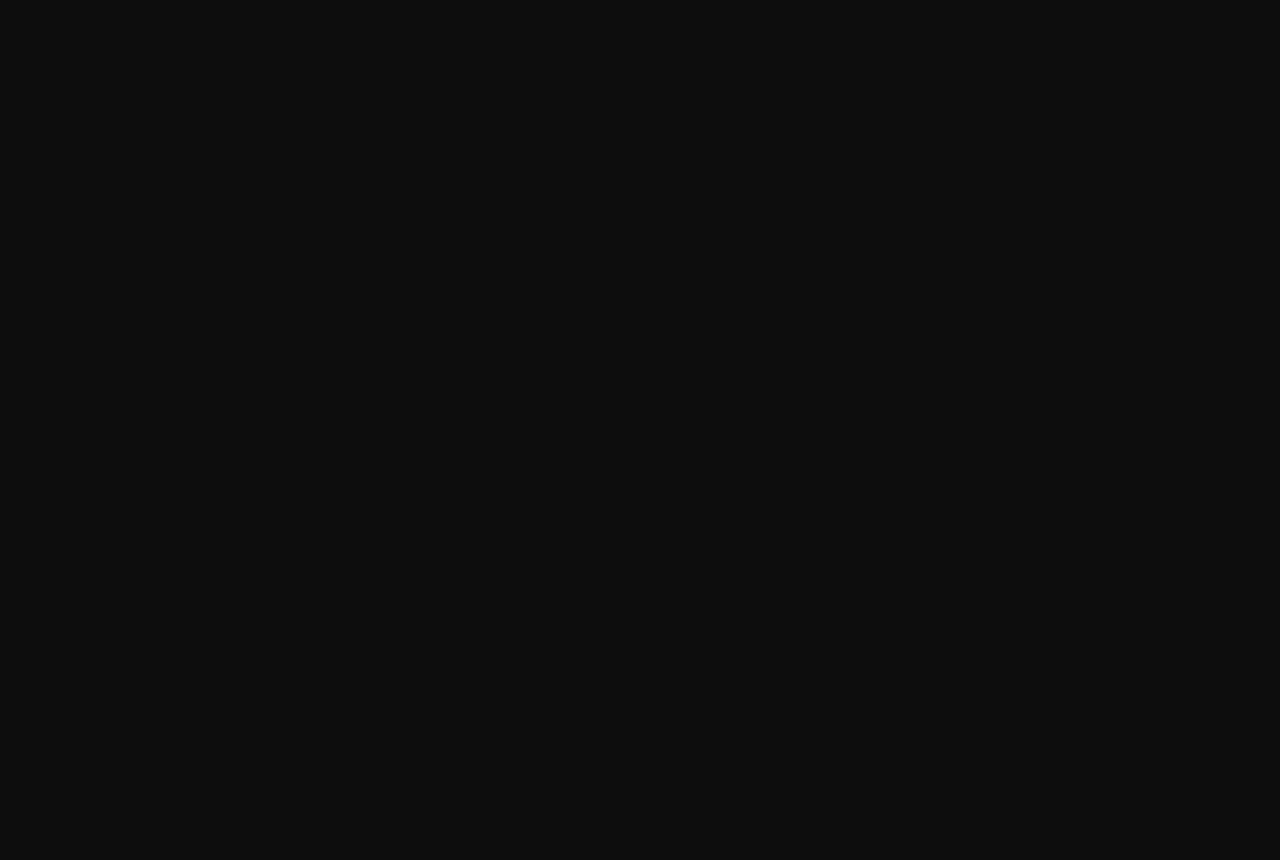
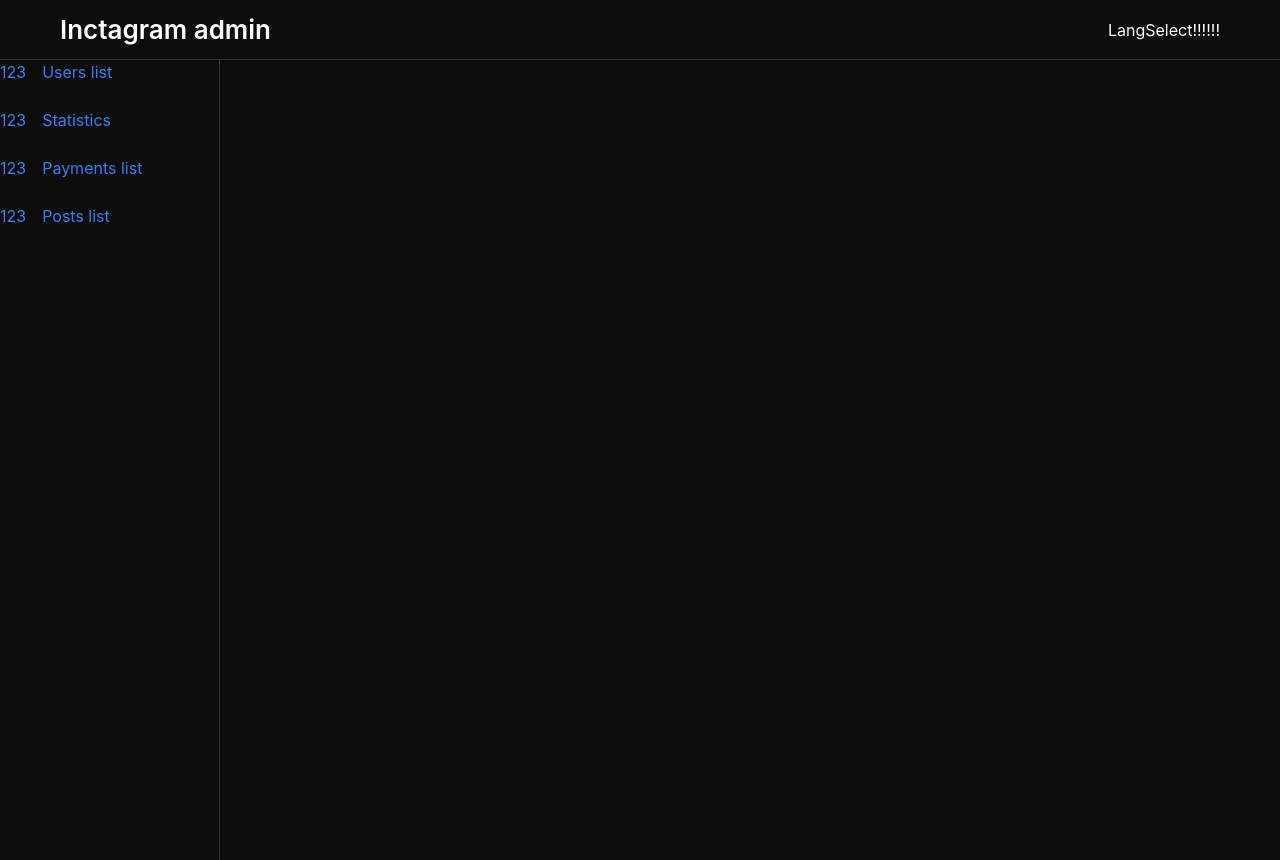
Before and after one commit to MarikaKonturova/inctagram-superadmin, a Next.js app: page /test in a window 1280 px wide. Before the commit this address had no page. Before the commit the page ends 800 px from the top, so only its background shows below. Built offline with nearby package versions, Linux system fonts and the light colour scheme.

Commit message:
Scrum-342 add: LayoutWithSidebar, Sidebar

```diff
--- a/src/layouts/index.ts
+++ b/src/layouts/index.ts
@@ -1 +1,2 @@
 export { Layout } from './layout/Layout'
+export { LayoutWithSidebar } from './layoutWithSidebar/LayoutWithSidebar'
--- /dev/null
+++ b/src/layouts/layoutWithSidebar/LayoutWithSidebar.module.css
@@ -0,0 +1,14 @@
+.wrapper {
+  display: flex;
+  width: 100%;
+}
+
+.children {
+  overflow-y: auto;
+  flex: 1 1 auto;
+
+  height: calc(100vh - 60px);
+  padding: 0 60px 0 24px;
+
+  background-color: var(--dark-700-color);
+}
--- /dev/null
+++ b/src/layouts/layoutWithSidebar/LayoutWithSidebar.tsx
@@ -0,0 +1,21 @@
+import { type NextPage } from 'next'
+import { type PropsWithChildren, type ReactElement, Suspense } from 'react'
+import { Sidebar } from 'widgets/sidebar'
+
+import { Layout } from '../layout/Layout'
+import cls from './LayoutWithSidebar.module.css'
+
+export const LayoutWithSidebar: NextPage<PropsWithChildren> = ({ children }) => (
+  <Layout>
+    <div className={cls.wrapper}>
+      <Sidebar />
+      <Suspense fallback={<div>Loading...</div>}>
+        <div className={cls.children}>{children}</div>
+      </Suspense>
+    </div>
+  </Layout>
+)
+
+export const getLayoutWithSidebar = (page: ReactElement) => {
+  return <LayoutWithSidebar>{page}</LayoutWithSidebar>
+}
--- /dev/null
+++ b/src/pages/test.tsx
@@ -0,0 +1,16 @@
+import { Layout } from 'layouts'
+
+import { getLayoutWithSidebar } from '../layouts/layoutWithSidebar/LayoutWithSidebar'
+import { Header } from '../widgets/header'
+import { Sidebar } from '../widgets/sidebar'
+
+export default function Test() {
+  return (
+    <div>
+      <Header />
+      <Sidebar />
+    </div>
+  )
+}
+
+Test.getLayout = getLayoutWithSidebar
--- a/src/shared/ui/appLink/AppLink.tsx
+++ b/src/shared/ui/appLink/AppLink.tsx
@@ -3,7 +3,7 @@ import Link from 'next/link'
 import { useRouter } from 'next/router'
 import React, { type ReactNode } from 'react'
 
-import useLocale from '../../../../../inctagram-v2/src/shared/hooks/useLocale'
+/*import useLocale from '../../../../../inctagram-v2/src/shared/hooks/useLocale'*/
 import cls from './AppLink.module.css'
 
 interface AppLinkProps {
@@ -21,7 +21,7 @@ export const AppLink = (props: AppLinkProps) => {
   const { Icon, active = false, children, className, text, ...rest } = props
 
   const router = useRouter()
-  const { locale } = useLocale()
+  /*  const { locale } = useLocale()*/
 
   const href = rest.href || router.asPath
 
@@ -30,7 +30,7 @@ export const AppLink = (props: AppLinkProps) => {
   }
 
   return (
-    <Link href={href} legacyBehavior locale={locale}>
+    <Link href={href} legacyBehavior /*locale={locale}*/>
       <a className={clsx(cls.AppLink, mods, className)} {...rest}>
         {children}
       </a>
--- a/src/widgets/header/ui/Header.module.css
+++ b/src/widgets/header/ui/Header.module.css
@@ -8,6 +8,7 @@
 
   transition: background-color 0.5s;
 }
+
 .container {
   display: flex;
   align-items: center;
--- /dev/null
+++ b/src/widgets/sidebar/index.ts
@@ -0,0 +1 @@
+export { Sidebar } from './ui/sidebar/Sidebar'
--- /dev/null
+++ b/src/widgets/sidebar/ui/sidebar/Sidebar.tsx
@@ -0,0 +1,117 @@
+import clsx from 'clsx'
+import { useRouter } from 'next/router'
+import React, { ReactNode, useState } from 'react'
+import IconHome from 'shared/assets/icons/light/home.svg'
+import { AppLink } from 'shared/ui'
+
+interface SidebarProps {
+  active?: string
+  className?: string
+}
+
+type ParamsType = {
+  fill: string
+}
+
+type MenuItemsType = {
+  icon: ReactNode | Record<'active' | 'inactive', ReactNode>
+  label: string
+  onClick?: () => void
+  route?: string
+}
+
+const getMenuItems = ({ fill }: ParamsType): MenuItemsType[] => [
+  {
+    icon: (
+      <IconHome className={'fill-light-100 transition-colors duration-200 ease-out'} fill={fill} />
+    ),
+    label: 'Users list',
+    route: '/test',
+  },
+  {
+    icon: (
+      <IconHome className={'fill-light-100 transition-colors duration-200 ease-out'} fill={fill} />
+    ),
+    label: 'Statistics',
+    route: '/test',
+  },
+  {
+    icon: (
+      <IconHome className={'fill-light-100 transition-colors duration-200 ease-out'} fill={fill} />
+    ),
+    label: 'Payments list',
+    route: '/test',
+  },
+  {
+    icon: (
+      <IconHome className={'fill-light-100 transition-colors duration-200 ease-out'} fill={fill} />
+    ),
+    label: 'Posts list',
+    route: '/test',
+  },
+]
+
+export const Sidebar = (props: SidebarProps) => {
+  const { className } = props
+
+  const { asPath } = useRouter()
+
+  const currentPath = asPath
+  const fill = '#ffffff'
+
+  const menuItems = getMenuItems({ fill })
+
+  return (
+    <div className={'w-sidebar pt-18 h-screen border-r border-solid border-r-dark-300'}>
+      <div className={'flex flex-col gap-6 items-start'}>
+        {menuItems.map(item => {
+          // @ts-ignore
+          const { active, inactive } = item.icon || {}
+
+          let iconElement
+
+          if (active && inactive) {
+            iconElement = currentPath === item.route ? active : inactive
+          } else {
+            iconElement = item.icon
+          }
+
+          if (item.onClick) {
+            return (
+              <button
+                className={'absolute flex bottom-6'}
+                key={item.route || item.label}
+                onClick={item.onClick}
+                type={'button'}
+              >
+                {iconElement}
+                <span className={'ml-4 text-regular-400'}>{item.label}</span>
+              </button>
+            )
+          }
+
+          return (
+            <div
+              className={clsx('', {
+                ['flex flex-col gap-6 items-start mt-15']: item.label === 'statistics',
+              })}
+              key={item.route || item.label}
+            >
+              <AppLink
+                active={currentPath === item.route}
+                className={clsx('flex items-center text-light-100', {
+                  ['text-primary-100']: currentPath === item.route,
+                })}
+                href={item.route}
+              >
+                {/*{iconElement}*/}
+                123
+                <span className={'ml-4 text-regular-400'}>{item.label}</span>
+              </AppLink>
+            </div>
+          )
+        })}
+      </div>
+    </div>
+  )
+}
```
